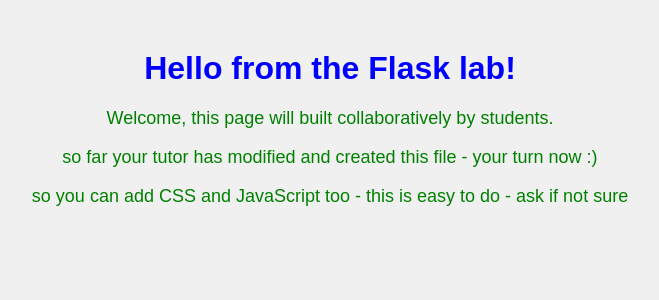
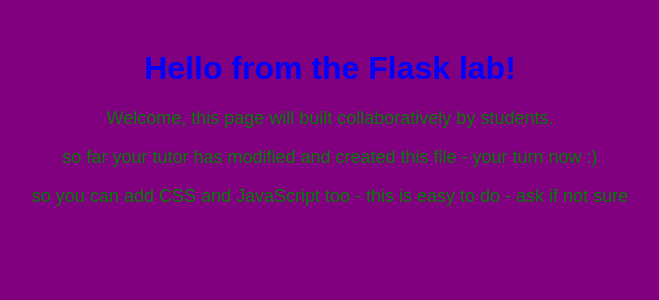
Before and after one commit to Willxxx7/flask-demo-lab, a Flask app: page / in a window 1280 px wide. Shown: the top 300 px of the page, without its empty margins (310-969 px from the left). Run offline with Flask 3, Linux system fonts and the light colour scheme.

Commit message:
Update style.css

```diff
--- a/static/style.css
+++ b/static/style.css
@@ -1,6 +1,6 @@
 body {
     font-family: Arial, sans-serif;
-    background-color: #f0f0f0;
+    background-color: purple;
     text-align: center;
     margin-top: 50px;
 }
```
